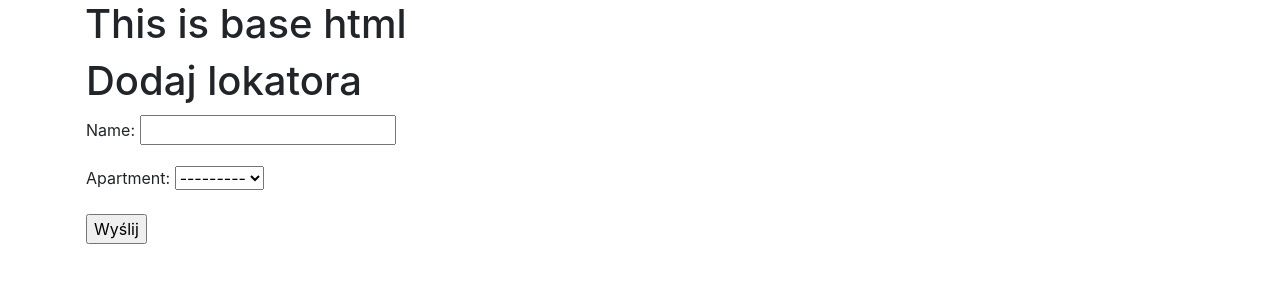
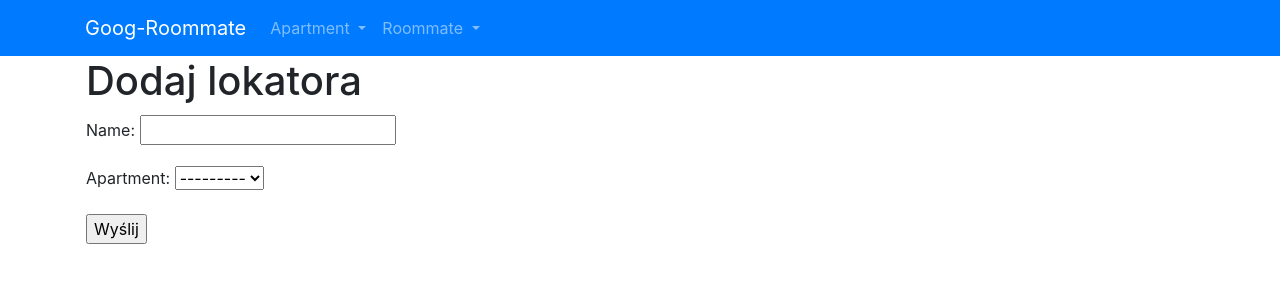
Before and after one commit to dawidbudzynski/roommates_schedule, a Django app: page /add_roommate in a window 1280 px wide. Shown: the top 300 px of the page. Run offline with Django 3.2, Linux system fonts and the light colour scheme; parts of the project's set-up code (start-up, migrations or seed data) failed here and were passed over; some libraries are stand-ins or nearby versions.

Commit message:
bootstrap added

```diff
--- a/roommates_app/templates/base.html
+++ b/roommates_app/templates/base.html
@@ -14,9 +14,41 @@
 </head>
 <body>
 <body>
-<div class="container">
-    <h1>This is base html</h1>
-</div>
+<nav class="navbar navbar-expand-lg navbar-dark bg-primary">
+    <div class="container">
+        <a class="navbar-brand" href="#">Goog-Roommate</a>
+        <button class="navbar-toggler" type="button" data-toggle="collapse" data-target="#navbarSupportedContent"
+                aria-controls="navbarSupportedContent" aria-expanded="false" aria-label="Toggle navigation">
+            <span class="navbar-toggler-icon"></span>
+        </button>
+
+        <div class="collapse navbar-collapse" id="navbarSupportedContent">
+            <ul class="navbar-nav mr-auto">
+                <li class="nav-item dropdown">
+                    <a class="nav-link dropdown-toggle" href="#" id="navbarDropdown" role="button"
+                       data-toggle="dropdown" aria-haspopup="true" aria-expanded="false">
+                        Apartment
+                    </a>
+                    <div class="dropdown-menu" aria-labelledby="navbarDropdown">
+                        <a class="dropdown-item" href="{% url 'add-apartment' %}">Add apartment</a>
+                        <a class="dropdown-item" href="{% url 'show-apartment' %}">Show apartments</a>
+                    </div>
+                </li>
+                <li class="nav-item dropdown">
+                    <a class="nav-link dropdown-toggle" href="#" id="navbarDropdown" role="button"
+                       data-toggle="dropdown" aria-haspopup="true" aria-expanded="false">
+                        Roommate
+                    </a>
+                    <div class="dropdown-menu" aria-labelledby="navbarDropdown">
+                        <a class="dropdown-item" href="{% url 'add-roommate' %}">Add roommate</a>
+                        <a class="dropdown-item" href="{% url 'show-roommate' %}">Show roommates</a>
+                    </div>
+                </li>
+            </ul>
+        </div>
+
+    </div>
+</nav>
 <div class="container">
     {% block content %}
     {% endblock %}
```
